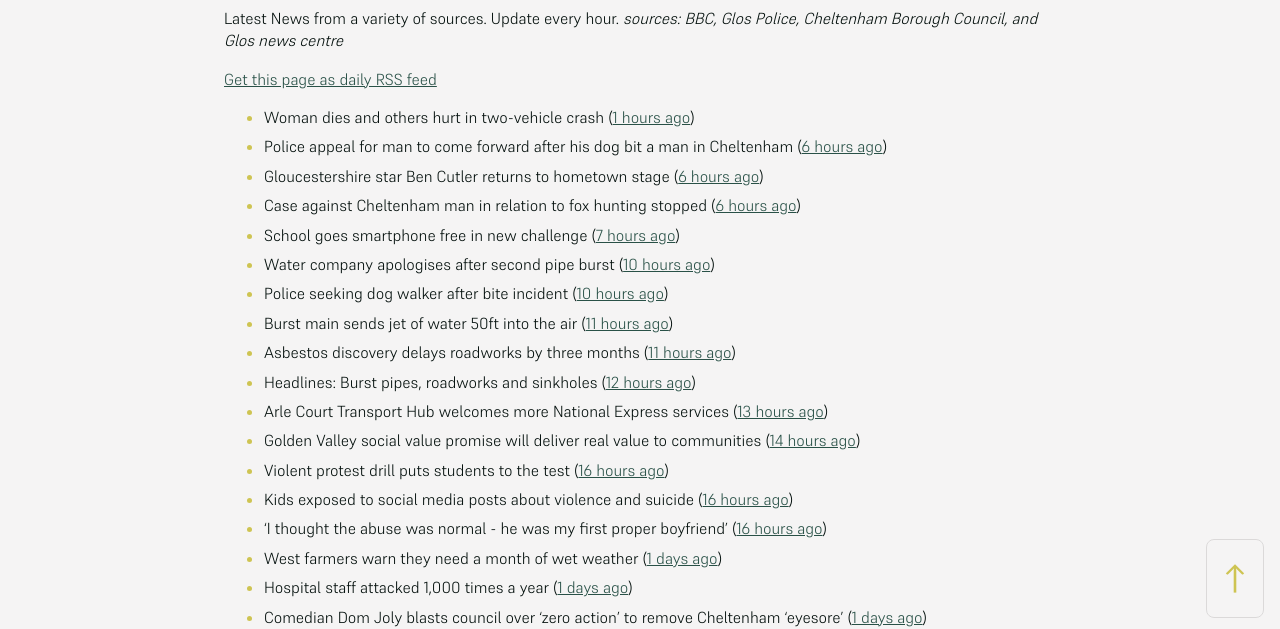
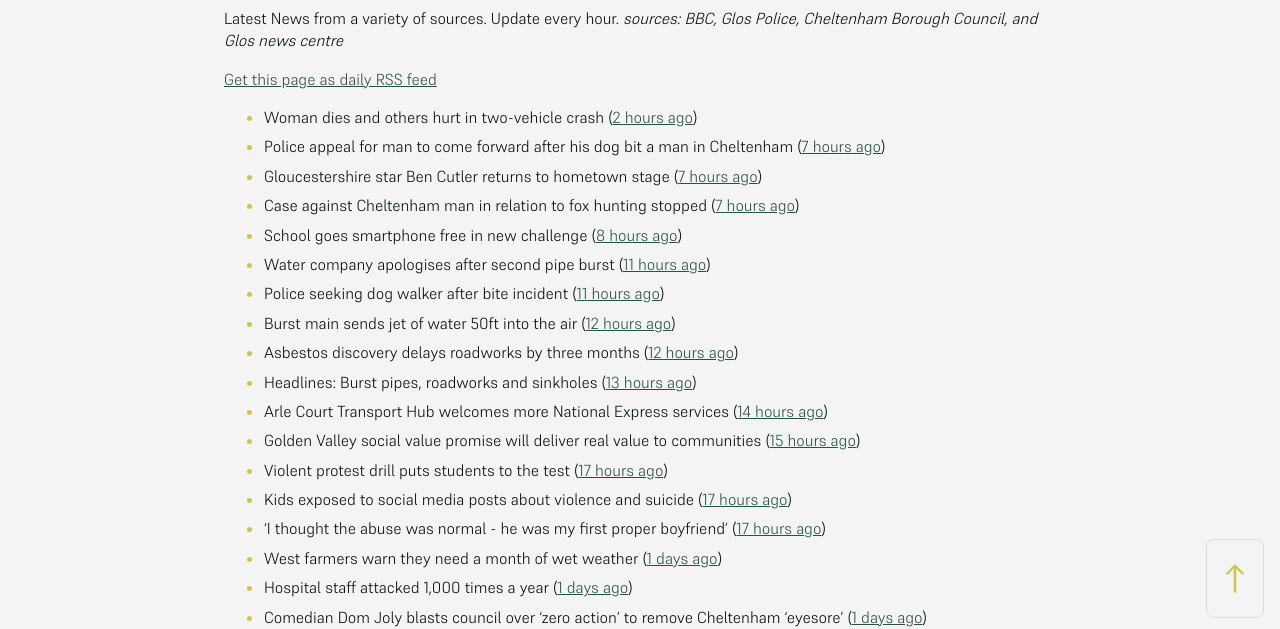
Before and after one commit to mat-0/cheltenham-open-data, a Jekyll site: the page built from _pages/news.md, in a window 1280 px wide. Shown: the part 266-895 px from the top of the page. Built offline with Jekyll 4.4.1, drawn with Linux system fonts in a browser that asks for light colours.

Commit message:
Updated 2025-05-15 22:57:58

```diff
--- a/_pages/news.md
+++ b/_pages/news.md
@@ -12,21 +12,21 @@ _sources: BBC, Glos Police, Cheltenham Borough Council, and Glos news centre_
 [Get this page as daily RSS feed](/daily.rss)
 
 <!-- news_marker starts -->
-- Woman dies and others hurt in two-vehicle crash ([1 hours ago](https://www.bbc.com/news/articles/cp3qjdll89jo))
-- Police appeal for man to come forward after his dog bit a man in Cheltenham ([6 hours ago](https://gloucesternewscentre.co.uk/police-appeal-for-man-to-come-forward-after-his-dog-bit-a-man-in-cheltenham/))
-- Gloucestershire star Ben Cutler returns to hometown stage ([6 hours ago](https://gloucesternewscentre.co.uk/gloucestershire-star-ben-cutler-returns-to-hometown-stage/))
-- Case against Cheltenham man in relation to fox hunting stopped ([6 hours ago](https://gloucesternewscentre.co.uk/case-against-cheltenham-man-in-relation-to-fox-hunting-stopped/))
-- School goes smartphone free in new challenge ([7 hours ago](https://www.bbc.com/news/articles/cwy388p033eo))
-- Water company apologises after second pipe burst ([10 hours ago](https://www.bbc.com/news/articles/cn0g1jygjq1o))
-- Police seeking dog walker after bite incident ([10 hours ago](https://www.bbc.com/news/articles/cwy37dejxd0o))
-- Burst main sends jet of water 50ft into the air ([11 hours ago](https://www.bbc.com/news/articles/cd620lyqqnqo))
-- Asbestos discovery delays roadworks by three months ([11 hours ago](https://www.bbc.com/news/articles/c0j7158dyevo))
-- Headlines: Burst pipes, roadworks and sinkholes ([12 hours ago](https://www.bbc.com/news/articles/c3e51154k5vo))
-- Arle Court Transport Hub welcomes more National Express services ([13 hours ago](https://gloucesternewscentre.co.uk/arle-court-transport-hub-welcomes-more-national-express-services/))
-- Golden Valley social value promise will deliver real value to communities ([14 hours ago](https://www.cheltenham.gov.uk/news/article/3011/golden_valley_social_value_promise_will_deliver_real_value_to_communities))
-- Violent protest drill puts students to the test ([16 hours ago](https://www.bbc.com/news/articles/cp92nl2yne8o))
-- Kids exposed to social media posts about violence and suicide ([16 hours ago](https://www.bbc.com/news/articles/c0r1gpr0ezwo))
-- 'I thought the abuse was normal - he was my first proper boyfriend' ([16 hours ago](https://www.bbc.com/news/articles/czj47g8kkm9o))
+- Woman dies and others hurt in two-vehicle crash ([2 hours ago](https://www.bbc.com/news/articles/cp3qjdll89jo))
+- Police appeal for man to come forward after his dog bit a man in Cheltenham ([7 hours ago](https://gloucesternewscentre.co.uk/police-appeal-for-man-to-come-forward-after-his-dog-bit-a-man-in-cheltenham/))
+- Gloucestershire star Ben Cutler returns to hometown stage ([7 hours ago](https://gloucesternewscentre.co.uk/gloucestershire-star-ben-cutler-returns-to-hometown-stage/))
+- Case against Cheltenham man in relation to fox hunting stopped ([7 hours ago](https://gloucesternewscentre.co.uk/case-against-cheltenham-man-in-relation-to-fox-hunting-stopped/))
+- School goes smartphone free in new challenge ([8 hours ago](https://www.bbc.com/news/articles/cwy388p033eo))
+- Water company apologises after second pipe burst ([11 hours ago](https://www.bbc.com/news/articles/cn0g1jygjq1o))
+- Police seeking dog walker after bite incident ([11 hours ago](https://www.bbc.com/news/articles/cwy37dejxd0o))
+- Burst main sends jet of water 50ft into the air ([12 hours ago](https://www.bbc.com/news/articles/cd620lyqqnqo))
+- Asbestos discovery delays roadworks by three months ([12 hours ago](https://www.bbc.com/news/articles/c0j7158dyevo))
+- Headlines: Burst pipes, roadworks and sinkholes ([13 hours ago](https://www.bbc.com/news/articles/c3e51154k5vo))
+- Arle Court Transport Hub welcomes more National Express services ([14 hours ago](https://gloucesternewscentre.co.uk/arle-court-transport-hub-welcomes-more-national-express-services/))
+- Golden Valley social value promise will deliver real value to communities ([15 hours ago](https://www.cheltenham.gov.uk/news/article/3011/golden_valley_social_value_promise_will_deliver_real_value_to_communities))
+- Violent protest drill puts students to the test ([17 hours ago](https://www.bbc.com/news/articles/cp92nl2yne8o))
+- Kids exposed to social media posts about violence and suicide ([17 hours ago](https://www.bbc.com/news/articles/c0r1gpr0ezwo))
+- 'I thought the abuse was normal - he was my first proper boyfriend' ([17 hours ago](https://www.bbc.com/news/articles/czj47g8kkm9o))
 - West farmers warn they need a month of wet weather ([1 days ago](https://www.bbc.com/news/articles/c331dj5x2kpo))
 - Hospital staff attacked 1,000 times a year ([1 days ago](https://www.bbc.com/news/articles/cjdznk3ve87o))
 - Comedian Dom Joly blasts council over ‘zero action’ to remove Cheltenham ‘eyesore’ ([1 days ago](https://gloucesternewscentre.co.uk/comedian-dom-joly-blasts-council-over-zero-action-to-remove-cheltenham-eyesore/))
```
Also changed, not shown: _data/flood.json (+5 -69 lines), index.md (+5 -5 lines).
